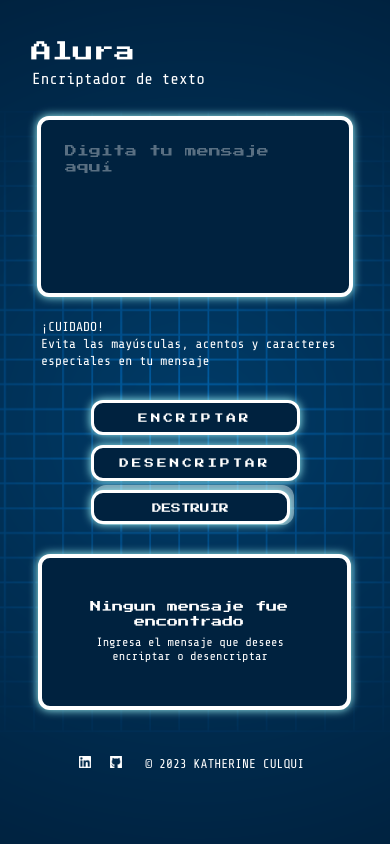
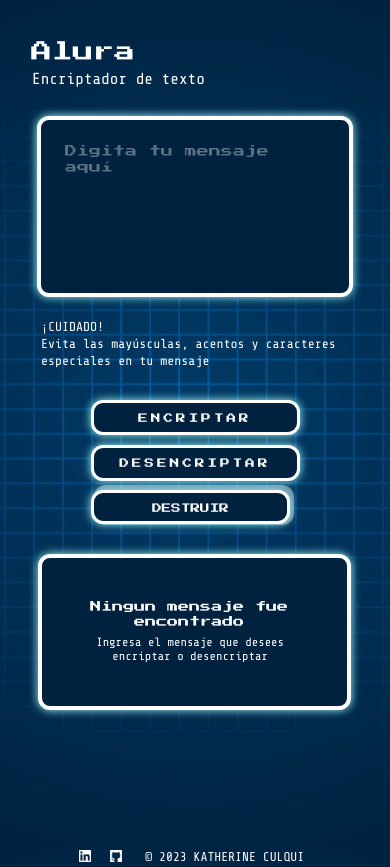
Before and after one commit to KatherineCulqui/Encriptador-Alura, a plain HTML site: page index.html in a window 390 px wide. Before the commit the page ends 844 px from the top, so only its background shows below. Drawn offline with nearby package versions, Linux system fonts and the light colour scheme.

Commit message:
Update style.css

```diff
--- a/style.css
+++ b/style.css
@@ -784,7 +784,7 @@
     width: 69%;
     margin-left: 13%;
     position: absolute;
-    margin-bottom: 14vmin;
+    margin-bottom: -10vmin;
 }
 
 .items {
```
